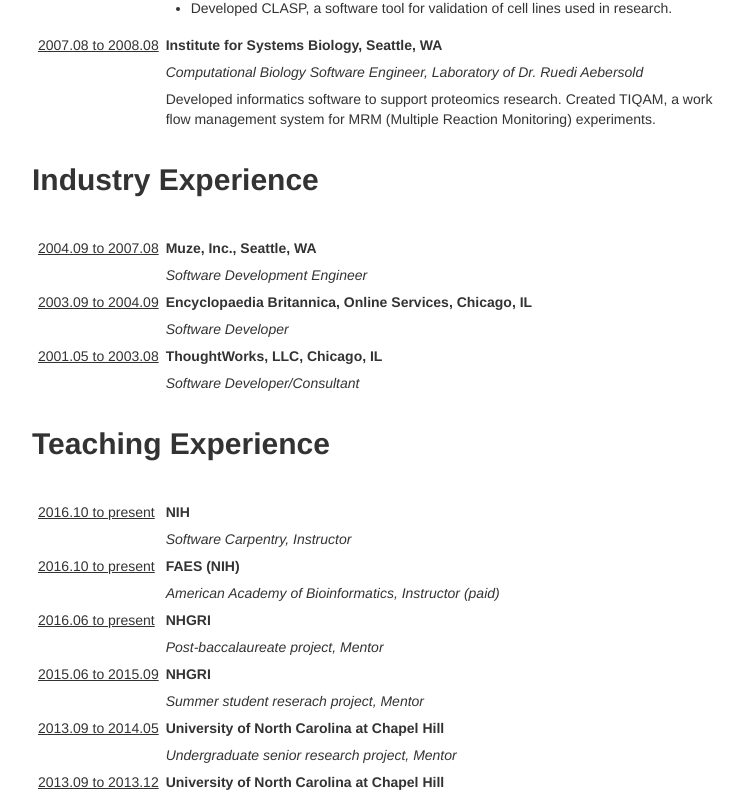
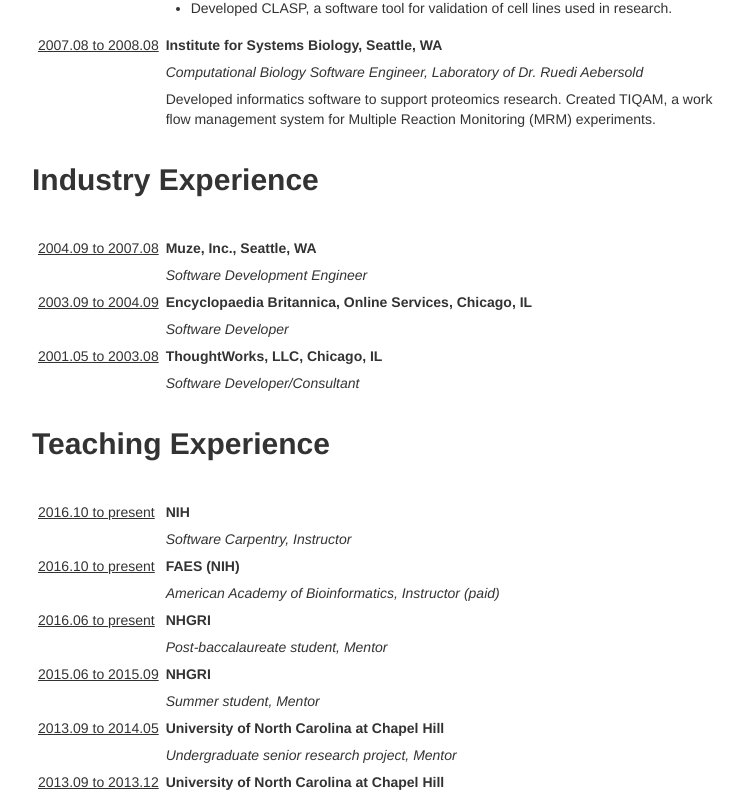
Before and after one commit to amit2014/cv, a Jekyll site: the page built from build/cv.md, in a window 1280 px wide and 1400 px high, scrolled down 835 px. Shown: the part 169-967 px from the top of the window, without its empty margins (258-1014 px from the left). Built offline with Jekyll 4.4.1, drawn with Linux system fonts in a browser that asks for light colours.

Commit message:
fix markdown

```diff
--- a/build/cv.md
+++ b/build/cv.md
@@ -41,7 +41,7 @@ title: John Didion, PhD
 |               |   {::nomarkdown}<ul><li>Characterized the genetic determinants of two meiotic drive systems in the mouse. First, conducted a GWAS of wild mice to identify genes associated with the accumulation of Robertsonian translocations. Second, mapped a novel meiotic drive locus, *R2d2*, and multiple modifier loci responsible for extreme transmission distortion in the Collaborative Cross.</li><li>Developed CLASP, a software tool for validation of cell lines used in research.</li></ul>{:/}   |
 | <span class="dates">2007.08 to 2008.08</span> | __Institute for Systems Biology, Seattle, WA__ |
 |               | _Computational Biology Software Engineer, Laboratory of Dr. Ruedi Aebersold_ |
-|               |  Developed informatics software to support proteomics research. Created TIQAM, a work flow management system for MRM (Multiple Reaction Monitoring) experiments.  |
+|               |  Developed informatics software to support proteomics research. Created TIQAM, a work flow management system for Multiple Reaction Monitoring (MRM) experiments.  |
 
 
 <br/>
@@ -69,9 +69,9 @@ title: John Didion, PhD
 | <span class="dates">2016.10 to present</span> | **FAES (NIH)** |
 | | _American Academy of Bioinformatics, Instructor (paid)_ |
 | <span class="dates">2016.06 to present</span> | **NHGRI** |
-| | _Post-baccalaureate project, Mentor_ |
+| | _Post-baccalaureate student, Mentor_ |
 | <span class="dates">2015.06 to 2015.09</span> | **NHGRI** |
-| | _Summer student reserach project, Mentor_ |
+| | _Summer student, Mentor_ |
 | <span class="dates">2013.09 to 2014.05</span> | **University of North Carolina at Chapel Hill** |
 | | _Undergraduate senior research project, Mentor_ |
 | <span class="dates">2013.09 to 2013.12</span> | **University of North Carolina at Chapel Hill** |
```
